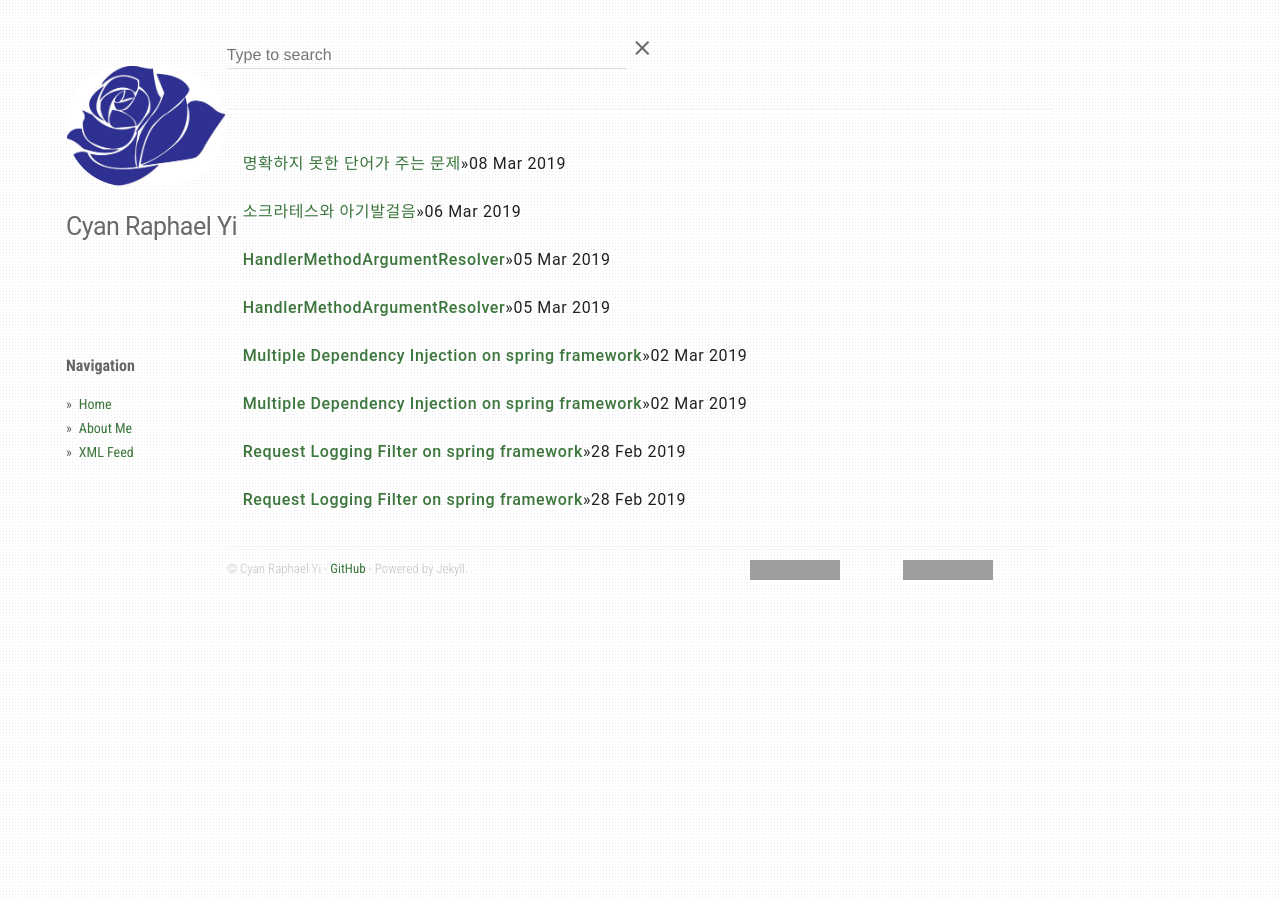
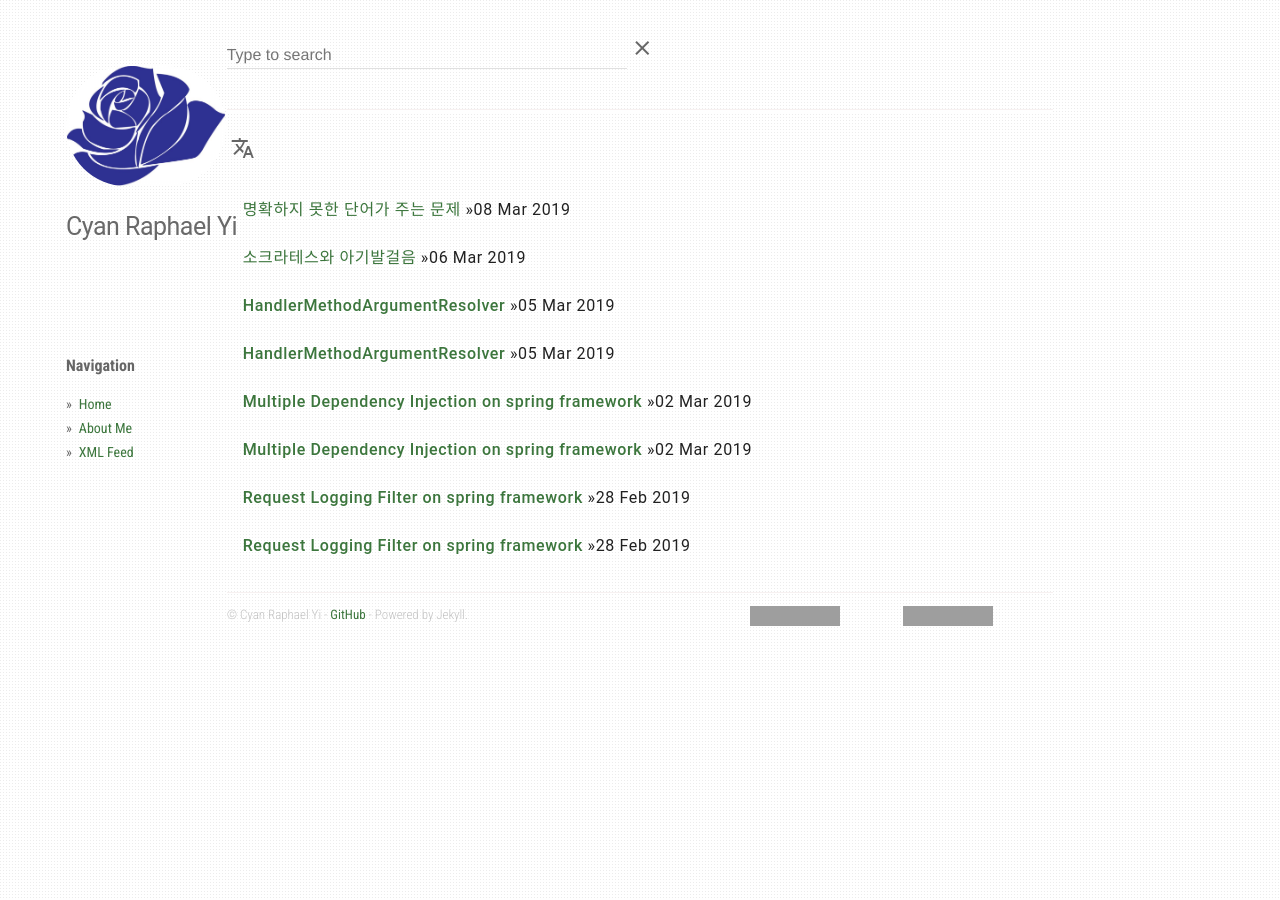
Before and after one commit to CyanRYi/sollabs-demo, a Jekyll site: the page built from index.md, in a window 1280 px wide. Built offline with Jekyll 4.4.1, drawn with Linux system fonts in a browser that asks for light colours; grey boxes are pictures that could not be loaded.

Commit message:
새 언어 선택기 추가

```diff
--- a/_includes/post_link.html
+++ b/_includes/post_link.html
@@ -1,4 +1,4 @@
-{% capture selector %}language_{{ post.language }} category_{{ post.category }}{% for t in post.tags %} tag_{{ t }}{% endfor %}{% endcapture %}
+{% capture selector %}language_{{ post.language }}{% endcapture %}
 <li class="mdl-list__item {{ selector }}">
     {% assign useShareButton = false %}
     <a href="{{ site.url }}{{ post.url }}">{{ post.title }}</a>
--- a/_layouts/post_list.html
+++ b/_layouts/post_list.html
@@ -1,6 +1,27 @@
 ---
 layout: default
 ---
+<button id="selectLanguage" class="mdl-button mdl-js-button mdl-button--icon">
+    <i class="material-icons">translate</i>
+</button>
+<ul class="mdl-menu mdl-menu--bottom-right mdl-js-menu mdl-js-ripple-effect mdl-list" for="selectLanguage">
+    <li class="mdl-menu__item mdl-list__item">
+        <span class="mdl-list__item-primary-content">한국어</span>
+        <span class="mdl-list__item-secondary-action">
+            <label class="mdl-switch mdl-js-switch mdl-js-ripple-effect" for="language_ko">
+                <input type="checkbox" id="language_ko" class="mdl-switch__input" checked />
+            </label>
+        </span>
+    </li>
+    <li class="mdl-menu__item mdl-list__item">
+        <span class="mdl-list__item-primary-content">English</span>
+        <span class="mdl-list__item-secondary-action">
+            <label class="mdl-switch mdl-js-switch mdl-js-ripple-effect" for="language_en">
+                <input type="checkbox" id="language_en" class="mdl-switch__input" checked />
+            </label>
+        </span>
+    </li>
+</ul>
 <div class="post-content">
     <ul class="mdl-list">
         {% for post in site.posts %}
--- a/static/css/main.css
+++ b/static/css/main.css
@@ -196,9 +196,6 @@ ul#search__results {
     .post-content ul li {
         display: inline-block;
     }
-    .post-content ul li a {
-
-    }
     .post-content ul li span {
         float: right;
     }
```
Also changed, not shown: static/img/en.png (added), static/img/ko.png (added).
